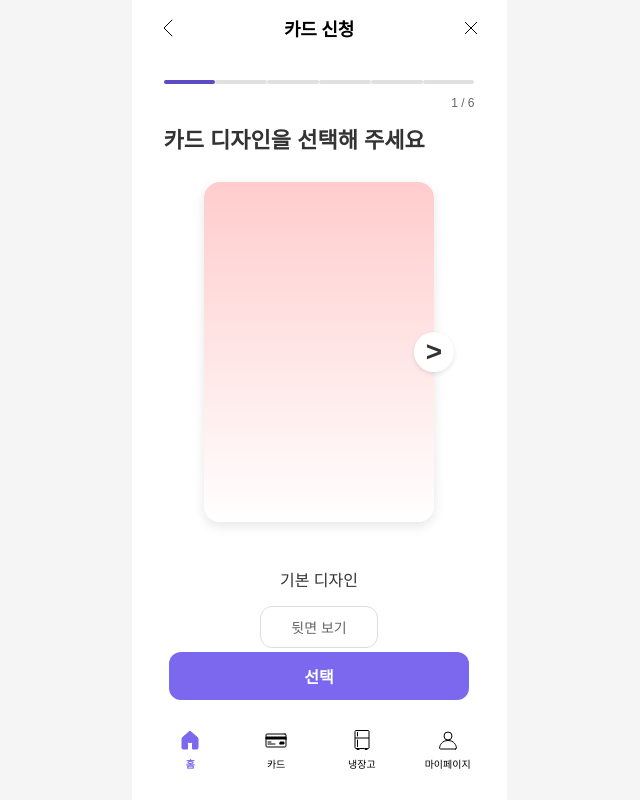
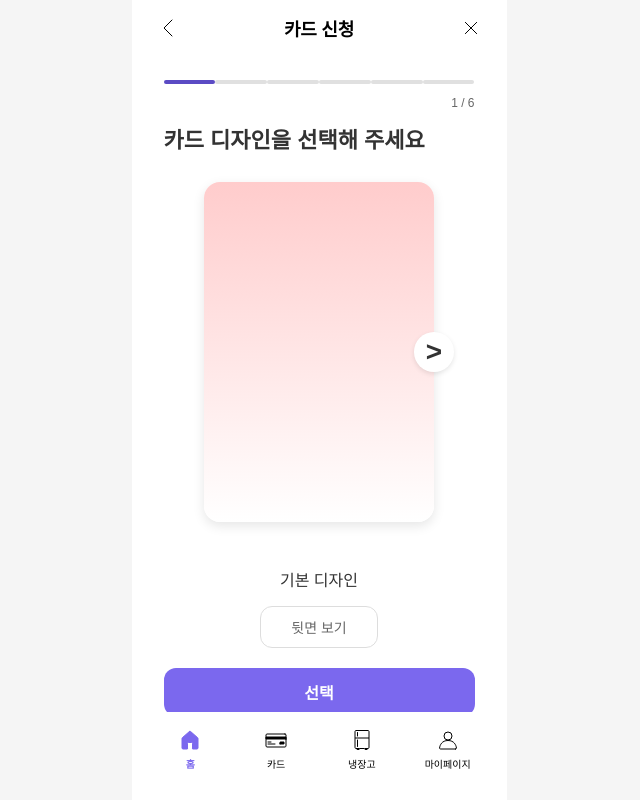
Before and after one commit to SHDS-SOLPick/sol-pick-fe, a React (Create React App) app: page /card/detail in a window 1280 px wide. Both pictures are taken after a click on the button "카드 신청". Shown: the whole page, without its empty margins (321-961 px from the left). Built offline with nearby package versions, Linux system fonts and the light colour scheme; a web font is replaced by a local one.

Commit message:
style(card): 스크롤 바 작동 방식 개선, 카드 상세 페이지 레이아웃 개선 #13

```diff
--- a/src/components/card/CardApplyForm.css
+++ b/src/components/card/CardApplyForm.css
@@ -152,7 +152,7 @@
   transition: background-color 0.3s;
   margin: 0 auto;
   margin-top: 24px;
-  margin-bottom: 120px;
+  margin-bottom: 150px;
 }
 
 .apply.next-button:disabled {
--- a/src/components/card/CardCompletion.css
+++ b/src/components/card/CardCompletion.css
@@ -1,6 +1,6 @@
 .card-completion-container {
   width: 100%;
-  height: 100vh;
+  height: 100%;
   display: flex;
   flex-direction: column;
   background-color: #ffffff;
@@ -12,7 +12,7 @@
 .card-completion-content {
   flex: 1;
   overflow-y: auto;
-  padding: 24px 32px;
+  padding: 20px 32px;
 }
 
 .check-icon-container {
@@ -67,7 +67,7 @@
   flex-direction: column;
   align-items: center;
   padding: 0 20px;
-  margin-bottom: 30px;
+  margin-bottom: 20px;
 }
 
 /* 카드 이미지 스타일 */
--- a/src/components/card/CardDesignSelection.css
+++ b/src/components/card/CardDesignSelection.css
@@ -1,8 +1,8 @@
 /* 전체 컨테이너 */
 .card-design-selection-container {
+  height: 100%;
   display: flex;
   flex-direction: column;
-  height: 100%;
   background-color: #ffffff;
   font-family: "Apple SD Gothic Neo", "Noto Sans KR", sans-serif;
   position: relative;
@@ -167,12 +167,16 @@
   font-weight: bold;
   cursor: pointer;
   transition: background-color 0.3s;
-  width: 80%;
-  margin: 0 auto;
-  margin-top: auto;
-  margin-bottom: 100px;
+  width: 100%;
+  margin: auto auto 120px;
 }
 
 .design.next-button:hover {
   background-color: #5b4bc4;
 }
+
+.blank-container {
+  border: none;
+  padding: 0 50px;
+  margin: auto auto 120px;
+}
--- a/src/components/card/CardDesignSelection.js
+++ b/src/components/card/CardDesignSelection.js
@@ -148,14 +148,18 @@ const CardDesign = ({ onNext, onCustomize }) => {
             {renderDesignButton()}
           </div>
         </div>
+
+        {/* 다음 버튼 */}
+        <div className="design-button-container">
+          {cardView === CARD_VIEWS.FRONT_BASIC ? (
+            <button className="design next-button" onClick={onNext}>
+              선택
+            </button>
+          ) : (
+            <div className="blank-container"></div>
+          )}
+        </div>
       </div>
-
-      {/* 다음 버튼 */}
-      {cardView === CARD_VIEWS.FRONT_BASIC ? (
-        <button className="design next-button" onClick={onNext}>
-          선택
-        </button>
-      ) : null}
     </div>
   );
 };
--- a/src/components/card/CardDetail.css
+++ b/src/components/card/CardDetail.css
@@ -196,7 +196,7 @@ p {
   transition: background-color 0.3s;
   width: 85%;
   margin: 0 auto;
-  margin-bottom: 150px;
+  margin-bottom: 100px;
 }
 
 .apply-button:hover {
--- a/src/components/card/CardIdentityVerification.css
+++ b/src/components/card/CardIdentityVerification.css
@@ -1,7 +1,7 @@
 .identity-verification-container {
+  height: 100%;
   display: flex;
   flex-direction: column;
-  height: 100%;
   background-color: #ffffff;
   font-family: "Apple SD Gothic Neo", "Noto Sans KR", sans-serif;
   position: relative;
@@ -221,7 +221,7 @@
   transition: background-color 0.3s;
   margin: 0 auto;
   margin-top: auto;
-  margin-bottom: 150px;
+  /* margin-bottom: 0px; */
 }
 
 .verification.next-button:disabled {
--- a/src/pages/card/CardApplyInfoPage.css
+++ b/src/pages/card/CardApplyInfoPage.css
@@ -1,6 +1,6 @@
 .card-apply-info-page-container {
   width: 100%;
-  height: 100%;
+  height: 100vh;
   background-color: #ffffff;
   display: flex;
   flex-direction: column;
--- a/src/pages/card/CardCompletionPage.css
+++ b/src/pages/card/CardCompletionPage.css
@@ -1,6 +1,6 @@
 .card-completion-page-container {
   width: 100%;
-  height: 100%;
+  height: 100vh;
   background-color: #ffffff;
   display: flex;
   flex-direction: column;
--- a/src/pages/card/CardDetailPage.css
+++ b/src/pages/card/CardDetailPage.css
@@ -1,9 +1,16 @@
 .card-detail-page-container {
   width: 100%;
-  height: 100%;
+  height: 100vh;
   background-color: #ffffff;
   display: flex;
   flex-direction: column;
   padding: 0;
   margin: 0;
 }
+
+.card-detail-component-container {
+  flex: 1;
+  overflow: hidden;
+  display: flex;
+  flex-direction: column;
+}
--- a/src/pages/card/CardIssuePage.js
+++ b/src/pages/card/CardIssuePage.js
@@ -21,7 +21,7 @@ const CardIssuePage = () => {
   };
 
   const handleCardIssue = () => {
-    navigate("/card/apply/design");
+    navigate("/card/detail");
   };
 
   return (
--- a/src/pages/card/CardTermsPage.css
+++ b/src/pages/card/CardTermsPage.css
@@ -1,6 +1,6 @@
 .card-terms-page-container {
   width: 100%;
-  height: 100%;
+  height: 100vh;
   background-color: #ffffff;
   display: flex;
   flex-direction: column;
```
